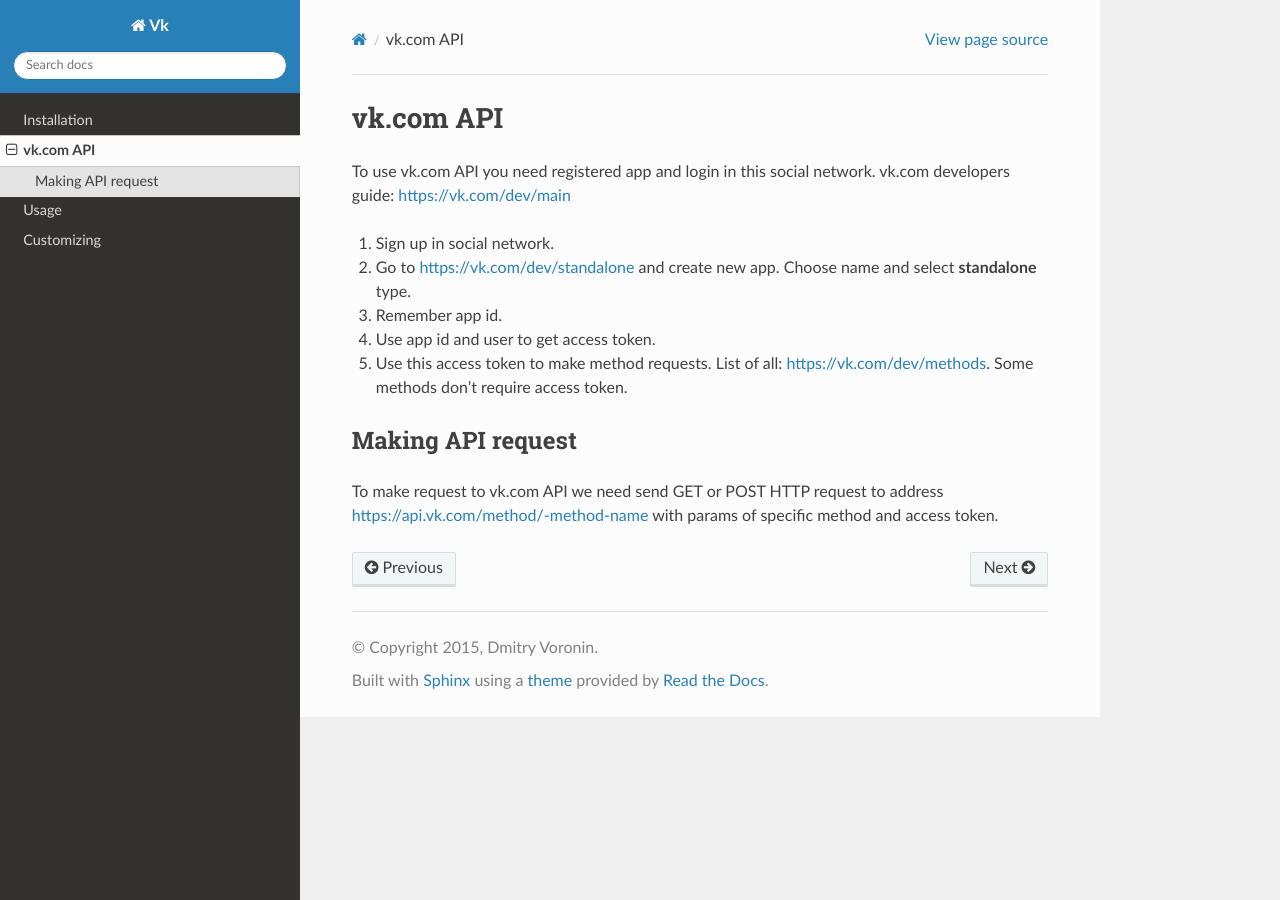
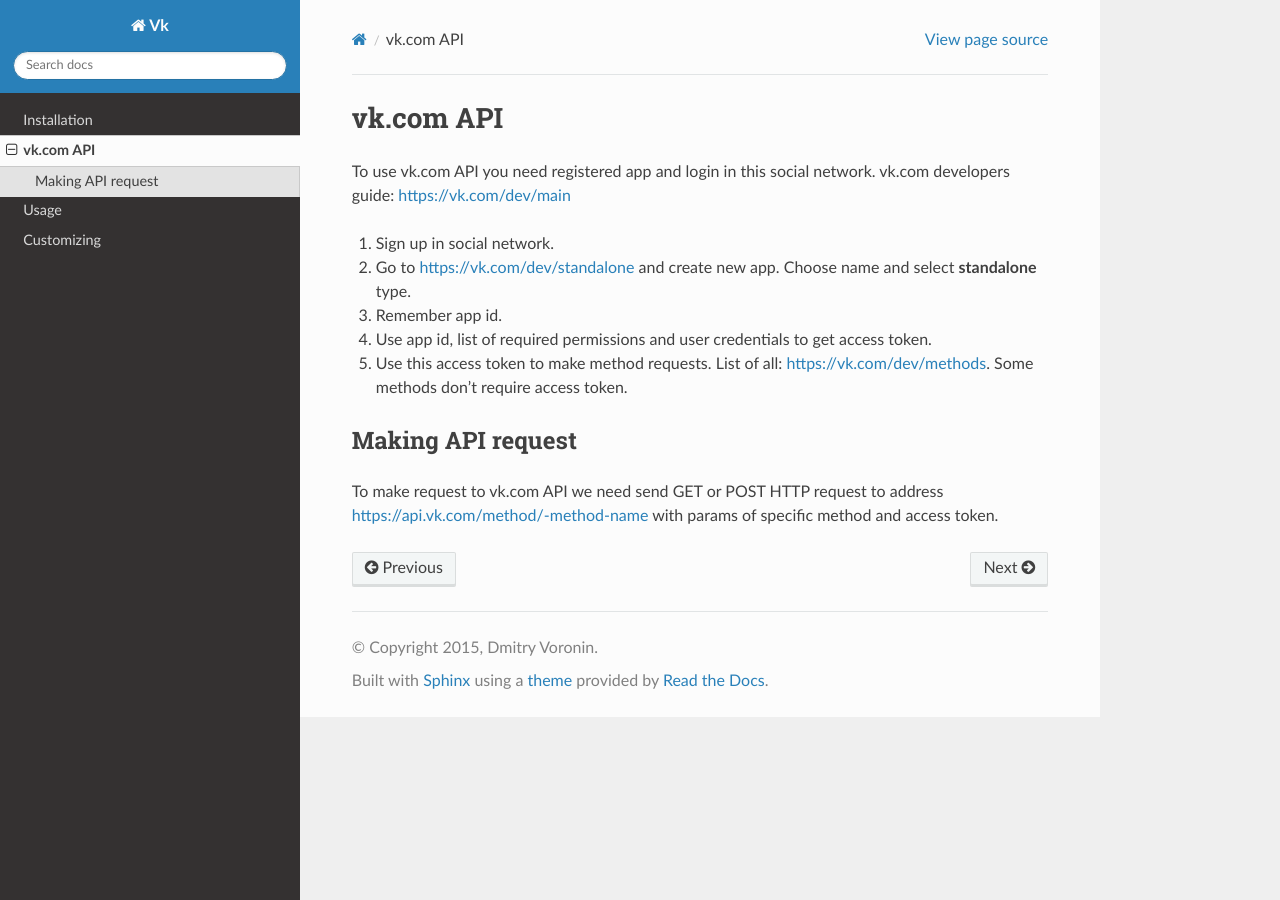
Before and after one commit to voronind/vk, a Sphinx documentation site: the page built from docs/vk-api.rst, in a window 1280 px wide. Built offline with Sphinx 7.4.7 and the Read the Docs theme 2.0.0, drawn with Linux system fonts in a browser that asks for light colours; the version number could not be read and is left out.

Commit message:
Update docs

```diff
--- a/docs/vk-api.rst
+++ b/docs/vk-api.rst
@@ -8,7 +8,7 @@ vk.com developers guide: https://vk.com/dev/main
 1. Sign up in social network.
 2. Go to https://vk.com/dev/standalone and create new app. Choose name and select **standalone** type.
 3. Remember app id.
-4. Use app id and user to get access token.
+4. Use app id, list of required permissions and user credentials to get access token.
 5. Use this access token to make method requests. List of all: https://vk.com/dev/methods. Some methods don't require access token.
 
 Making API request
```
Also changed, not shown: docs/usage.rst (+10 -0 lines).
